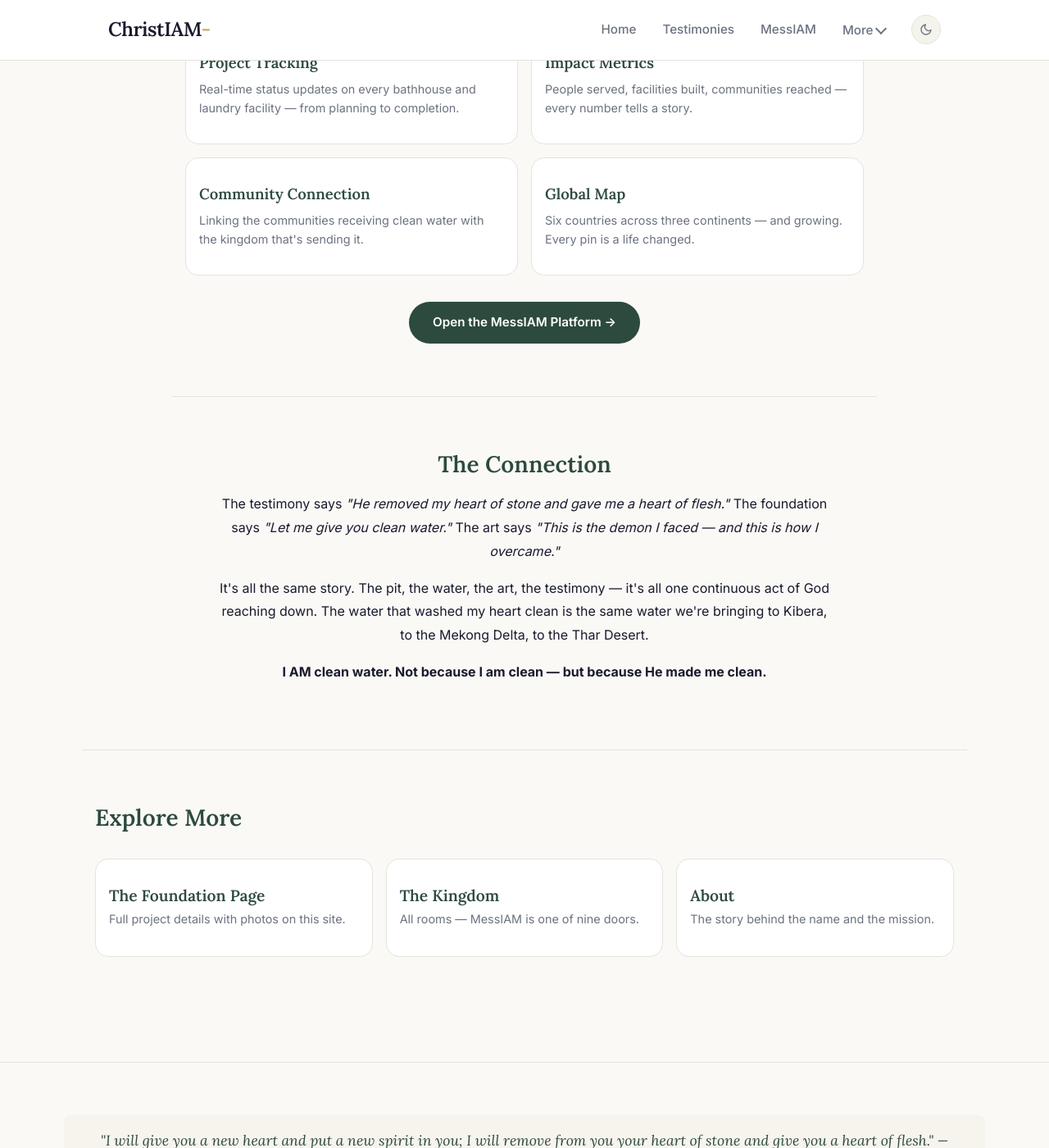
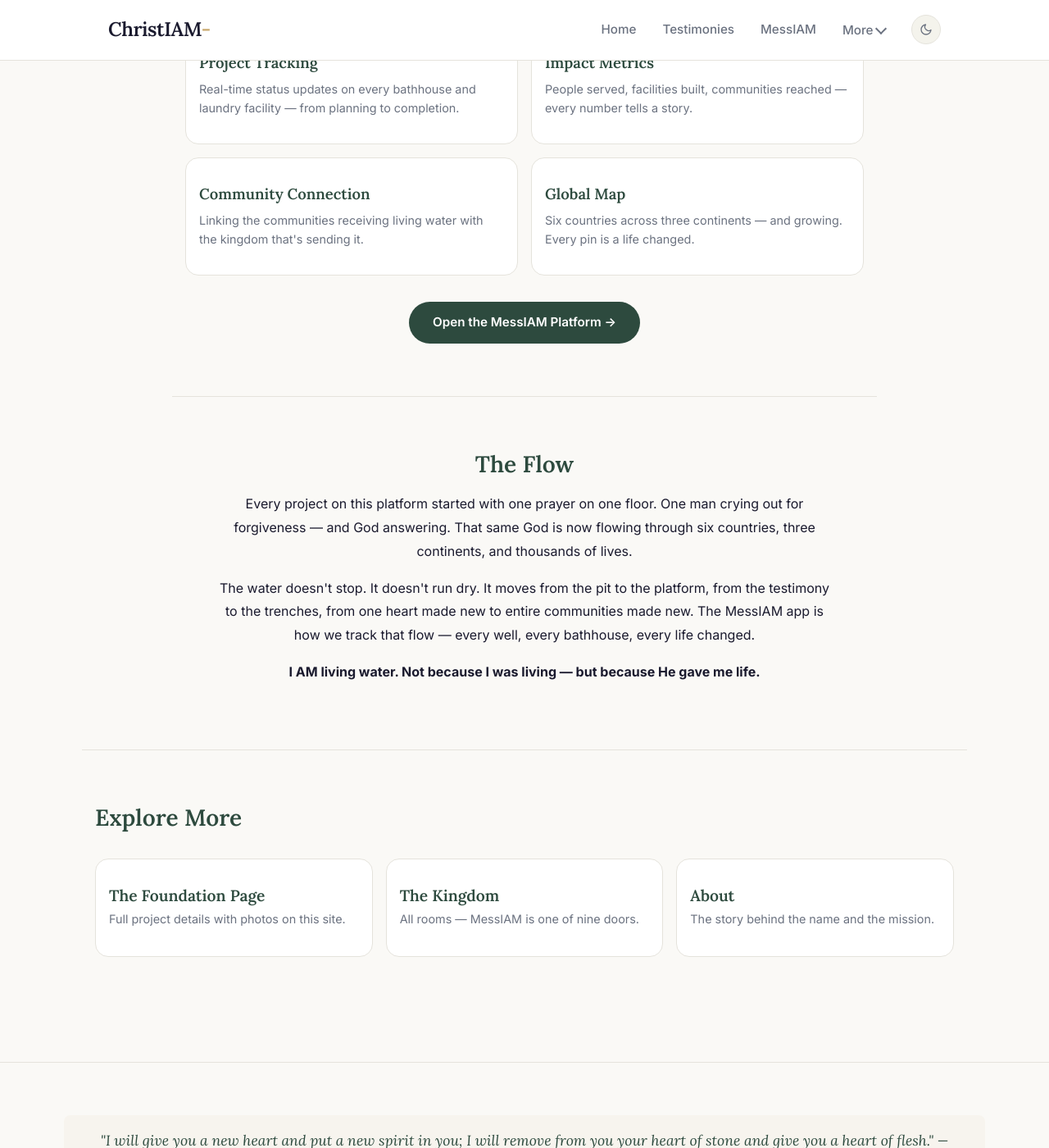
Before and after one commit to williamjoshuashumate-design/ChristIAM-, a Jekyll site: the page built from messiam.md, in a window 1280 px wide and 1400 px high, scrolled down 3007 px. Shown: the whole window at 82% size. Built offline with Jekyll 4.4.1, drawn with Linux system fonts in a browser that asks for light colours; some of the changed text lies outside the part shown.

Commit message:
Change I AM Clean Water to I AM Living Water, fix repeats, fix you are free (#5)
- Changed 'I AM Clean Water' to 'I AM Living Water' across all pages
  (foundation, messiam, kingdom, index, about, changelog)
- Fixed closing statement: 'Not because I was living — but because He gave me life'
- Replaced duplicated 'Connection' section on messiam.md with unique 'The Flow' section
  (foundation.md keeps 'The Connection', messiam.md now has 'The Flow' — no more repeats)
- Fixed redundant phrasing: 'The living water that flowed through my heart'
- Changed 'you were free' to 'you are free' in the testimony (present tense)
- Updated all related body text references (clean water → living water in descriptions)

Co-authored-by: williamjoshuashumate-design <williamjoshuashumate-design@users.noreply.github.com>

```diff
--- a/messiam.md
+++ b/messiam.md
@@ -1,13 +1,13 @@
 ---
 layout: default
-title: "MessIAM — I AM Clean Water"
+title: "MessIAM — I AM Living Water"
 description: "MessIAM is the foundation platform for tracking and managing clean water bathhouse and laundry facilities in remote and low-income areas worldwide."
 permalink: /messiam/
 ---
 
 <section class="page-header">
   <h1>MessIAM</h1>
-  <p class="page-tagline">I AM Clean Water</p>
+  <p class="page-tagline">I AM Living Water</p>
 </section>
 
 <section class="messiam-hero">
@@ -52,7 +52,7 @@ permalink: /messiam/
 
 <section class="messiam-projects">
   <h2>Projects Worldwide</h2>
-  <p class="section-intro">Six projects across three continents. Each one bringing clean water, dignity, and the message of I AM to communities that needed it most.</p>
+  <p class="section-intro">Six projects across three continents. Each one bringing living water, dignity, and the message of I AM to communities that needed it most.</p>
 
   <div class="messiam-project-list">
 
@@ -82,7 +82,7 @@ permalink: /messiam/
       <div class="project-body">
         <h3>Mekong Delta Laundry Station</h3>
         <p class="project-location">An Giang Province · Vietnam</p>
-        <p class="project-desc">Community laundry facility with clean water filtration serving rural families along the Mekong Delta.</p>
+        <p class="project-desc">Community laundry facility with living water filtration serving rural families along the Mekong Delta.</p>
         <div class="project-badges">
           <span class="badge badge-completed">Completed</span>
           <span class="badge badge-served">800 served</span>
@@ -99,7 +99,7 @@ permalink: /messiam/
       <div class="project-body">
         <h3>Rajasthan Desert Oasis</h3>
         <p class="project-location">Thar Desert Region · India</p>
-        <p class="project-desc">A combined bathhouse and laundry facility bringing clean water access to remote desert communities.</p>
+        <p class="project-desc">A combined bathhouse and laundry facility bringing living water access to remote desert communities.</p>
         <div class="project-badges">
           <span class="badge badge-completed">Completed</span>
           <span class="badge badge-served">950 served</span>
@@ -152,7 +152,7 @@ permalink: /messiam/
       <div class="project-body">
         <h3>Amazonian River Community</h3>
         <p class="project-location">Pará State · Brazil</p>
-        <p class="project-desc">Planned laundry facility for indigenous river communities with limited access to clean water infrastructure.</p>
+        <p class="project-desc">Planned laundry facility for indigenous river communities with limited access to living water infrastructure.</p>
         <div class="project-badges">
           <span class="badge badge-planning">Planning</span>
         </div>
@@ -179,7 +179,7 @@ permalink: /messiam/
       </div>
       <div class="feature-card">
         <h3>Community Connection</h3>
-        <p>Linking the communities receiving clean water with the kingdom that's sending it.</p>
+        <p>Linking the communities receiving living water with the kingdom that's sending it.</p>
       </div>
       <div class="feature-card">
         <h3>Global Map</h3>
@@ -193,16 +193,16 @@ permalink: /messiam/
 </section>
 
 <section class="messiam-connection">
-  <h2>The Connection</h2>
+  <h2>The Flow</h2>
   <div class="connection-content">
     <p>
-      The testimony says <em>"He removed my heart of stone and gave me a heart of flesh."</em> The foundation says <em>"Let me give you clean water."</em> The art says <em>"This is the demon I faced — and this is how I overcame."</em>
+      Every project on this platform started with one prayer on one floor. One man crying out for forgiveness — and God answering. That same God is now flowing through six countries, three continents, and thousands of lives.
     </p>
     <p>
-      It's all the same story. The pit, the water, the art, the testimony — it's all one continuous act of God reaching down. The water that washed my heart clean is the same water we're bringing to Kibera, to the Mekong Delta, to the Thar Desert.
+      The water doesn't stop. It doesn't run dry. It moves from the pit to the platform, from the testimony to the trenches, from one heart made new to entire communities made new. The MessIAM app is how we track that flow — every well, every bathhouse, every life changed.
     </p>
     <p>
-      <strong>I AM clean water. Not because I am clean — but because He made me clean.</strong>
+      <strong>I AM living water. Not because I was living — but because He gave me life.</strong>
     </p>
   </div>
 </section>
```
Also changed, not shown: _posts/2026-07-27-awoken-from-the-pit.md (+1 -1 lines), about.md (+1 -1 lines), foundation.md (+10 -10 lines), index.md (+2 -2 lines), kingdom.md (+2 -2 lines), changelog-complete.md.
